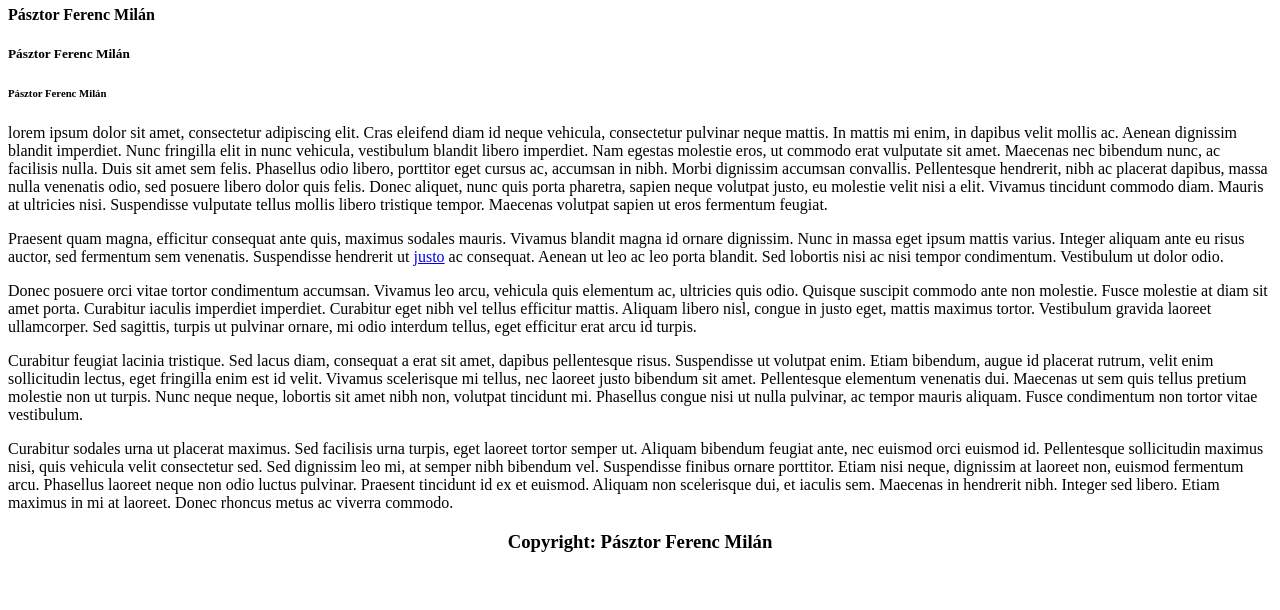
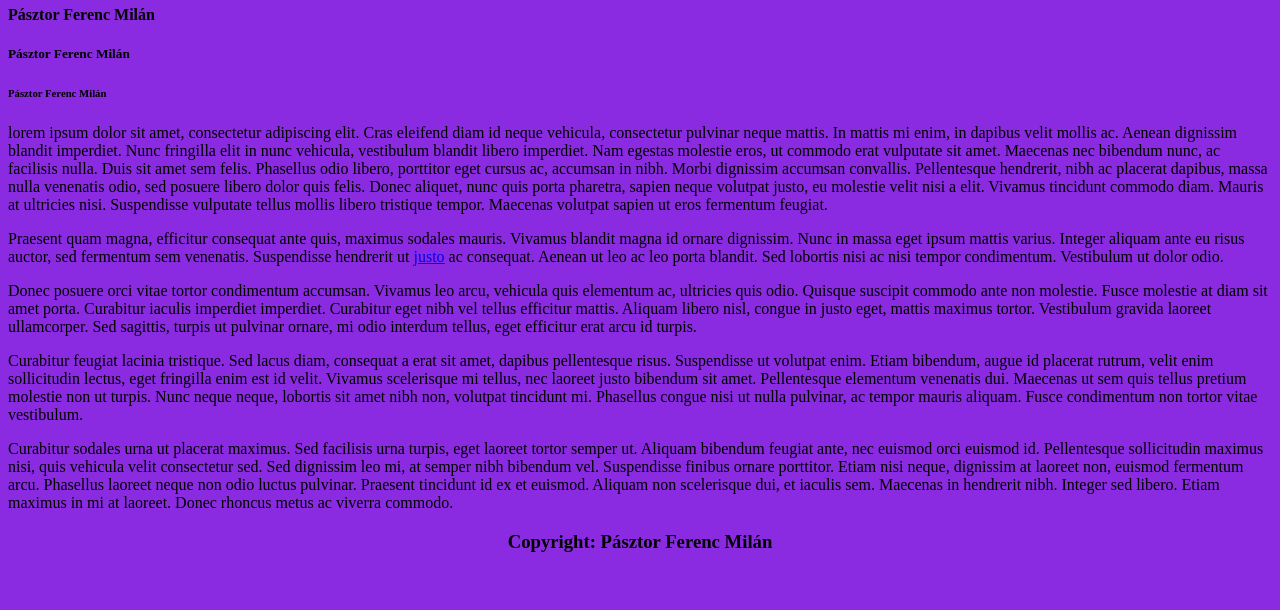
Before and after one commit to pasztorfmilan/web, a plain HTML site: page index.html in a window 1280 px wide. Shown: the part 190-800 px from the top of the page. Drawn offline with Linux system fonts and the light colour scheme.

Commit message:
background

```diff
--- a/index.html
+++ b/index.html
@@ -7,7 +7,7 @@
     <title>Pásztor Ferenc Milán</title>
     <link rel="stylesheet" href="style.css">
 </head>
-<body>
+<body style="background-color: blueviolet;">
 
     <nav>
         <a href="index.html">|FŐOLDAL|</a>
```
Also changed, not shown: java.html (+1 -1 lines), keplink.html (+1 -1 lines), lista.html (+1 -1 lines), osszad.html (+1 -1 lines), tabla.html (+1 -1 lines), urlap.html (+1 -1 lines).
